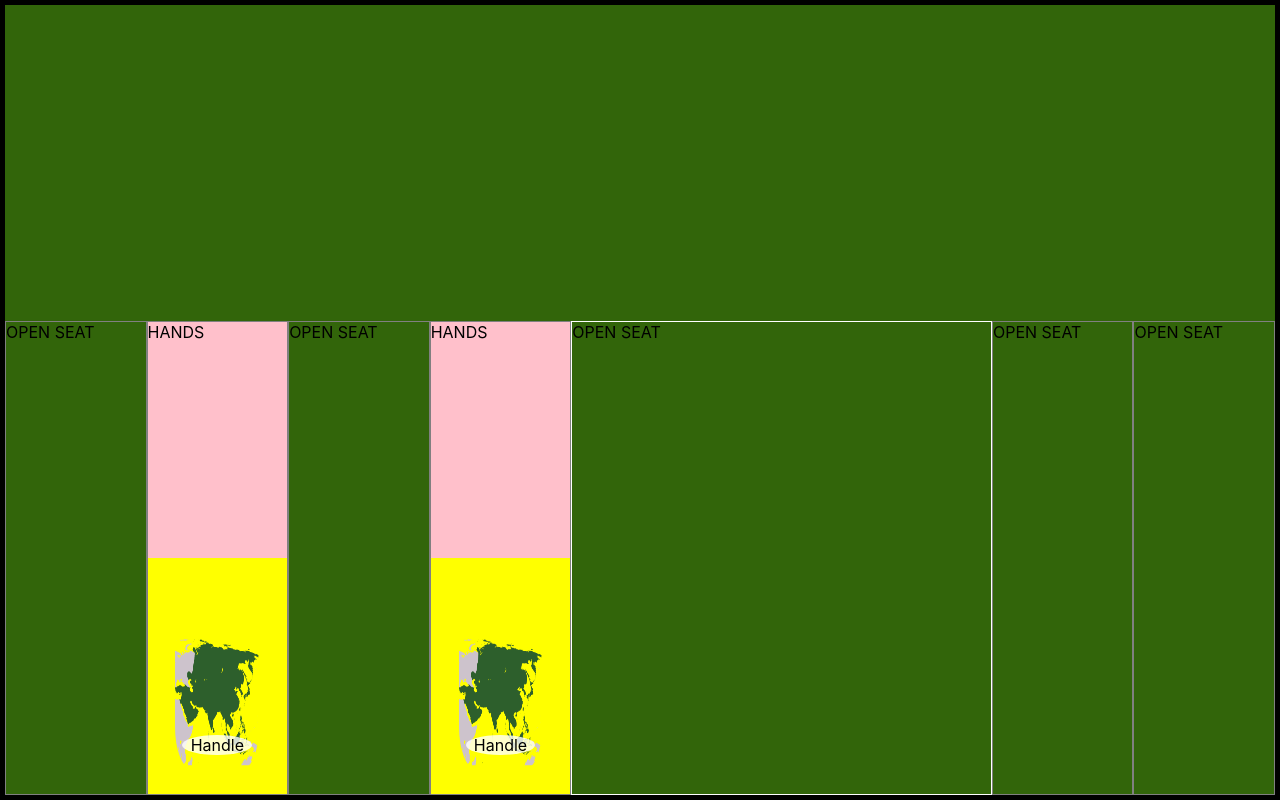
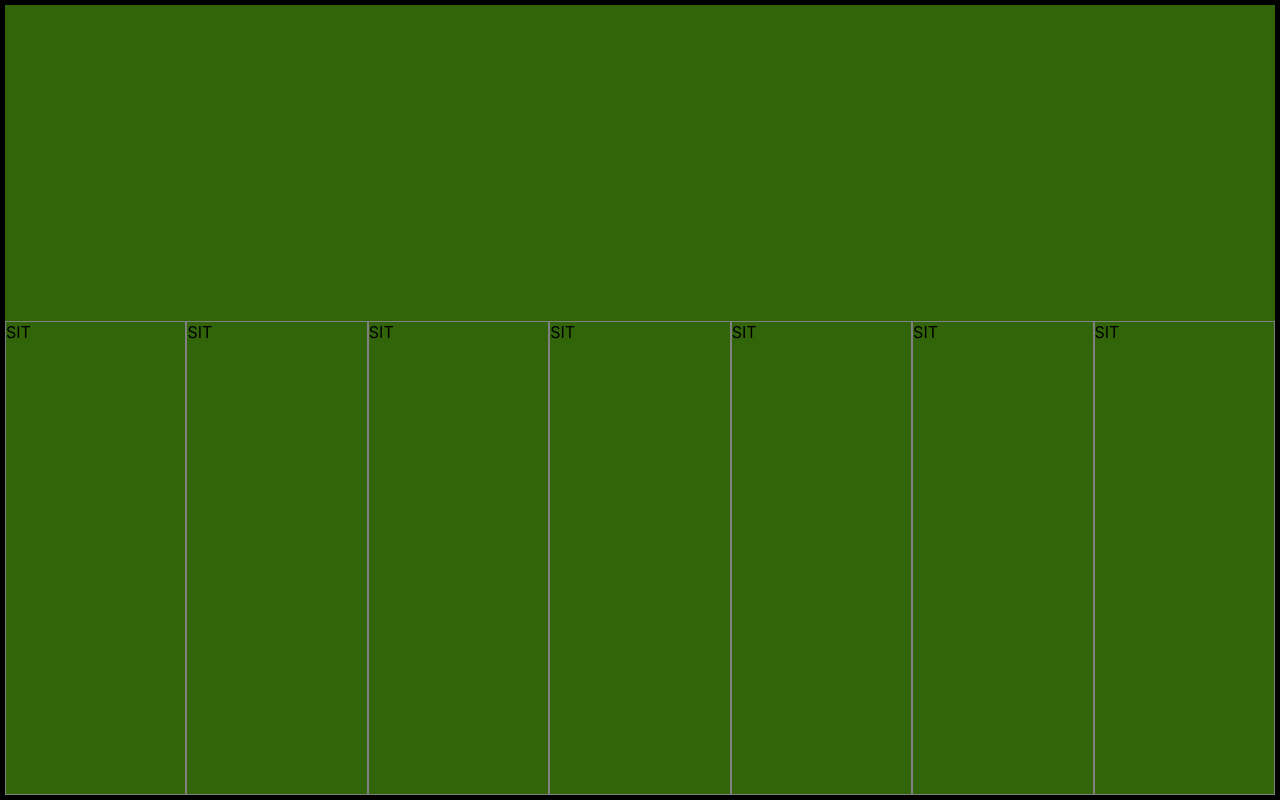
Before and after one commit to mikedowd300/Black-Jack-Single-Screen-Version, a React (Create React App) app: page / in a window 1280 px wide. Built offline with nearby package versions, Linux system fonts and the light colour scheme.

Commit message:
Add EmptySeat component

```diff
--- a/src/assets/mock-table-scenarios/EmptyTableScenario.js
+++ b/src/assets/mock-table-scenarios/EmptyTableScenario.js
@@ -17,15 +17,14 @@ module.exports = {
   seats: [
     {
       isActive: false,
-      isTaken: false,
       isInHand: false,
       seatNumber: 0,
       activeSeatIndex: null,
       player: {
         bankRoll : 100,
         wagerSize: 2,
-        name: '',
-        avatarClass: '',
+        handle: null,
+        avatarUrl: '',
         hands: [
           {
             cards: [],
@@ -47,15 +46,14 @@ module.exports = {
     },
     {
       isActive: false,
-      isTaken: true,
       isInHand: false,
       seatNumber: 1,
       activeSeatIndex: null,
       player: {
         bankRoll : 100,
         wagerSize: 2,
-        name: '',
-        avatarClass: '',
+        handle: null,
+        avatarUrl: '',
         hands: [
           {
             cards: [],
@@ -77,15 +75,14 @@ module.exports = {
     },
     {
       isActive: false,
-      isTaken: false,
       isInHand: false,
       seatNumber: 2,
       activeSeatIndex: null,
       player: {
         bankRoll : 100,
         wagerSize: 2,
-        name: '',
-        avatarClass: '',
+        handle: null,
+        avatarUrl: '',
         hands: [
           {
             cards: [],
@@ -107,45 +104,14 @@ module.exports = {
     },
     {
       isActive: false,
-      isTaken: true,
       isInHand: false,
       seatNumber: 3,
       activeSeatIndex: null,
       player: {
         bankRoll : 100,
         wagerSize: 2,
-        name: '',
-        avatarClass: '',
-        hands: [
-          {
-            cards: [],
-            shoe: {},
-          }
-        ],
-        activeHandIndex: 0,
-        insuranceOptionsData: [
-          {
-            optionName: 'ACCEPT',
-            optionAcion: () => {},
-          },
-          {
-            optionName: 'DECLINE',
-            optionAcion: () => {},
-          }
-        ],
-      }
-    },
-    {
-      isActive: true,
-      isTaken: false,
-      isInHand: false,
-      seatNumber: 4,
-      activeSeatIndex: 2,
-      player: {
-        bankRoll : 100,
-        wagerSize: 2,
-        name: '',
-        avatarClass: '',
+        handle: null,
+        avatarUrl: '',
         hands: [
           {
             cards: [],
@@ -167,15 +133,14 @@ module.exports = {
     },
     {
       isActive: false,
-      isTaken: false,
       isInHand: false,
-      seatNumber: 5,
-      activeSeatIndex: 5,
+      seatNumber: 4,
+      activeSeatIndex: null,
       player: {
         bankRoll : 100,
         wagerSize: 2,
-        name: '',
-        avatarClass: '',
+        handle: null,
+        avatarUrl: '',
         hands: [
           {
             cards: [],
@@ -197,15 +162,43 @@ module.exports = {
     },
     {
       isActive: false,
-      isTaken: false,
+      isInHand: false,
+      seatNumber: 5,
+      activeSeatIndex: null,
+      player: {
+        bankRoll : 100,
+        wagerSize: 2,
+        handle: null,
+        avatarUrl: '',
+        hands: [
+          {
+            cards: [],
+            shoe: {},
+          }
+        ],
+        activeHandIndex: 0,
+        insuranceOptionsData: [
+          {
+            optionName: 'ACCEPT',
+            optionAcion: () => {},
+          },
+          {
+            optionName: 'DECLINE',
+            optionAcion: () => {},
+          }
+        ],
+      }
+    },
+    {
+      isActive: false,
       isInHand: false,
       seatNumber: 6,
       activeSeatIndex: null,
       player: {
         bankRoll : 100,
         wagerSize: 2,
-        name: '',
-        avatarClass: '',
+        handle: null,
+        avatarUrl: '',
         hands: [
           {
             cards: [],
--- /dev/null
+++ b/src/assets/mvpPlayersInfo.js
@@ -0,0 +1,44 @@
+module.exports = [
+  {
+    handle: 'Andy',
+    avatarUrl: 'africa.jpg',
+    bankRoll: 100,
+    wagerSize: 2,
+  },
+  {
+    handle: 'Bob',
+    avatarUrl: 'antarctica.jpg',
+    bankRoll: 100,
+    wagerSize: 2,
+  },
+  {
+    handle: 'Carmen',
+    avatarUrl: 'asia.jpg',
+    bankRoll: 100,
+    wagerSize: 2,
+  },
+  {
+    handle: 'Dan',
+    avatarUrl: 'australia.png',
+    bankRoll: 100,
+    wagerSize: 2,
+  },
+  {
+    handle: 'Elsa',
+    avatarUrl: 'europe.png',
+    bankRoll: 100,
+    wagerSize: 2,
+  },
+  {
+    handle: 'Frank',
+    avatarUrl: 'northamerica.jpg',
+    bankRoll: 100,
+    wagerSize: 2,
+  },
+  {
+    handle: 'George',
+    avatarUrl: 'southamerica.jpg',
+    bankRoll: 100,
+    wagerSize: 2,
+  },
+];
--- /dev/null
+++ b/src/components/EmptySeat/EmptySeat.js
@@ -0,0 +1,20 @@
+import React from 'react';
+import './EmptySeat.scss';
+
+const EmptySeat = props =>  {
+
+  const fillSeat = () => {
+    const newPlayer = props.mvpPlayersInfo.pop();
+    props.addPlayer(newPlayer);
+  }
+
+  return (
+    <div className="empty-seat">
+      <div className="btn" onClick={fillSeat}>
+        SIT
+      </div>
+    </div>
+  );
+}
+
+export default EmptySeat;
--- a/src/components/Player/Player.js
+++ b/src/components/Player/Player.js
@@ -7,20 +7,12 @@ const Player = props =>  {
   // bankRoll : 100,
   // wagerSize: 2,
   // name: '',
-  // avatarClass: '',
+  // avatarUrl: '',
   // hands:
   // activeHandIndex: 0,
   // insuranceOptionsData:
 
-  const addPlayer = playerInfo => {
-    updatePlayer({...props.player,
-      handel: playerInfo.handel,
-      avatarUrl: playerInfo.avatarUrl,
-      bankRoll: playerInfo.bankRoll,
-      wagerSize: playerInfo.wagerSize,
-      handel: playerInfo.handel,
-    });
-  }
+  const { updatePlayer } = props.actions;
 
   // The only update to the activeHandIndex is to increase it
   // Does this apply even when a new hand is dealt?
@@ -46,10 +38,6 @@ const Player = props =>  {
     updatePlayer({...props.player, hands: props.hands.push(hand) });
   }
 
-  const updatePlayer = player => {
-    props.updateSeat(player);
-  }
-
   let innerElem = <div className="changeable">Bankroll and Wagersize</div>
   switch(props.stage) {
   case gameStages.INSURANCE:
@@ -70,8 +58,11 @@ const Player = props =>  {
       <div className="hands-wrapper">HANDS</div>
       { innerElem }
       <div className="avatar-wrapper">
-        <img src={require('./../../assets/avatar-images/asia.jpg')} />
-        <span>Handle</span>
+
+        <img src={require(`./../../assets/avatar-images/${props.player.avatarUrl}`)} />
+          <span className="outer">
+            <span className="inner">{props.player.handle}</span>
+          </span>
       </div>
     </div>
   );
--- a/src/components/Player/Player.scss
+++ b/src/components/Player/Player.scss
@@ -2,7 +2,6 @@
   width: 100%;
   height: 100%;
   box-sizing: border-box;
-  background-color: pink;
   overflow: hidden;
 
   .hands-wrapper {
@@ -23,7 +22,6 @@
     height: 50%;
     position: relative;
     text-align: center;
-    background-color: yellow;
 
     img {
       padding-top: 50%;
@@ -33,18 +31,23 @@
       border-radius: 20%;
     }
 
-    span {
+    span.outer {
       position: absolute;
-      width: 50%;
+      width: 100%;
       text-align: center;
       top: 75%;
-      left: 25%;
-      border-radius: 50%;
-      background-color: rgba(255, 255, 255, .8);
+      left: 0;
 
-      &:hover {
-        background-color: rgba(255, 255, 255, .1);
-        font-weight: bold;
+      span.inner {
+        margin: 0 auto;
+        padding: 5px 10px;
+        border-radius: 50%;
+        background-color: rgba(255, 255, 255, .8);
+
+        &:hover {
+          background-color: rgba(255, 255, 255, .1);
+          font-weight: bold;
+        }
       }
     }
   }
--- a/src/components/Seat/Seat.js
+++ b/src/components/Seat/Seat.js
@@ -1,10 +1,15 @@
 import React from 'react';
 import Player from './../Player/Player';
+import EmptySeat from './../EmptySeat/EmptySeat';
 import './Seat.scss';
 
 const Seat = props =>  {
-  const { isActive, isTaken, isInHand, player, seatNumber, activeSeatIndex } = props.seat;
+  const { isActive, isInHand, player, seatNumber, activeSeatIndex } = props.seat;
   const { updateSeats } = props.actions;
+
+  const updateSeat = seat => {
+    updateSeats(seat)
+  }
 
   const updateIsActive = () => {
     if((activeSeatIndex === seatNumber) !== isActive) {
@@ -12,33 +17,41 @@ const Seat = props =>  {
     }
   }
 
-  const updateIsTaken = isTaken => {
-    updateSeat({...props.seat, isTaken})
+  const updatePlayer = player => {
+    updateSeat({...props.seat, player});
   }
 
-  const updatePlayer = player => {
-    updateSeat({...props.seat, ...player});
-  }
-
-  const updateSeat = seat => {
-    updateSeats(seat)
+  const addPlayer = playerInfo => {
+    console.log(playerInfo);
+    updatePlayer({...props.player,
+      handle: playerInfo.handle,
+      avatarUrl: playerInfo.avatarUrl,
+      bankRoll: playerInfo.bankRoll,
+      wagerSize: playerInfo.wagerSize,
+    });
   }
 
   const actions = {
     updateStage: props.updateStage,
     updateActiveSeatIndex: props.updateActiveSeatIndex,
     updatePlayer
-    //add actions as it becomes obvious they are needed
+    //add UPDATE actions as it becomes obvious they are needed
   }
 
+  // This will be a method recieved from the backend
+  const isTaken = () => {
+    return player.handle !== null;
+  }
 
-
-  const innerElem = isTaken
+  const innerElem = isTaken()
     ? <Player
         player={player}
         actions={actions}
       />
-    : <div>OPEN SEAT</div>
+    : <EmptySeat
+        addPlayer={addPlayer}
+        mvpPlayersInfo={props.mvpPlayersInfo}
+      />
 
   return (
     <div className={`seat ${isActive ? 'active' : ''}`} onClick={updateIsActive}>
--- a/src/components/Table/Table.js
+++ b/src/components/Table/Table.js
@@ -1,7 +1,8 @@
 import React, { Component } from 'react';
 import gameStages from './../../utilities/gameStages.enum';
 import Seat from './../Seat/Seat';
-import TableScenario from './../../assets/mock-table-scenarios/EmptyTableScenario.js';
+import TableScenario from './../../assets/mock-table-scenarios/EmptyTableScenario';
+import mvpPlayersInfo from './../../assets/mvpPlayersInfo';
 import './Table.scss';
 
 class Table extends Component {
@@ -55,8 +56,6 @@ class Table extends Component {
 
   render() {
 
-    console.log(this.state.table);
-
     const actions = {
       updateActiveSeatIndex: this.updateActiveSeatIndex,
       updateStage: this.updateStage,
@@ -70,6 +69,7 @@ class Table extends Component {
         seat={seat}
         updateSeats={this.updateSeats}
         actions={actions}
+        mvpPlayersInfo={mvpPlayersInfo}
       />);
 
     return (
```
Also changed, not shown: src/components/EmptySeat/EmptySeat.scss (added).
